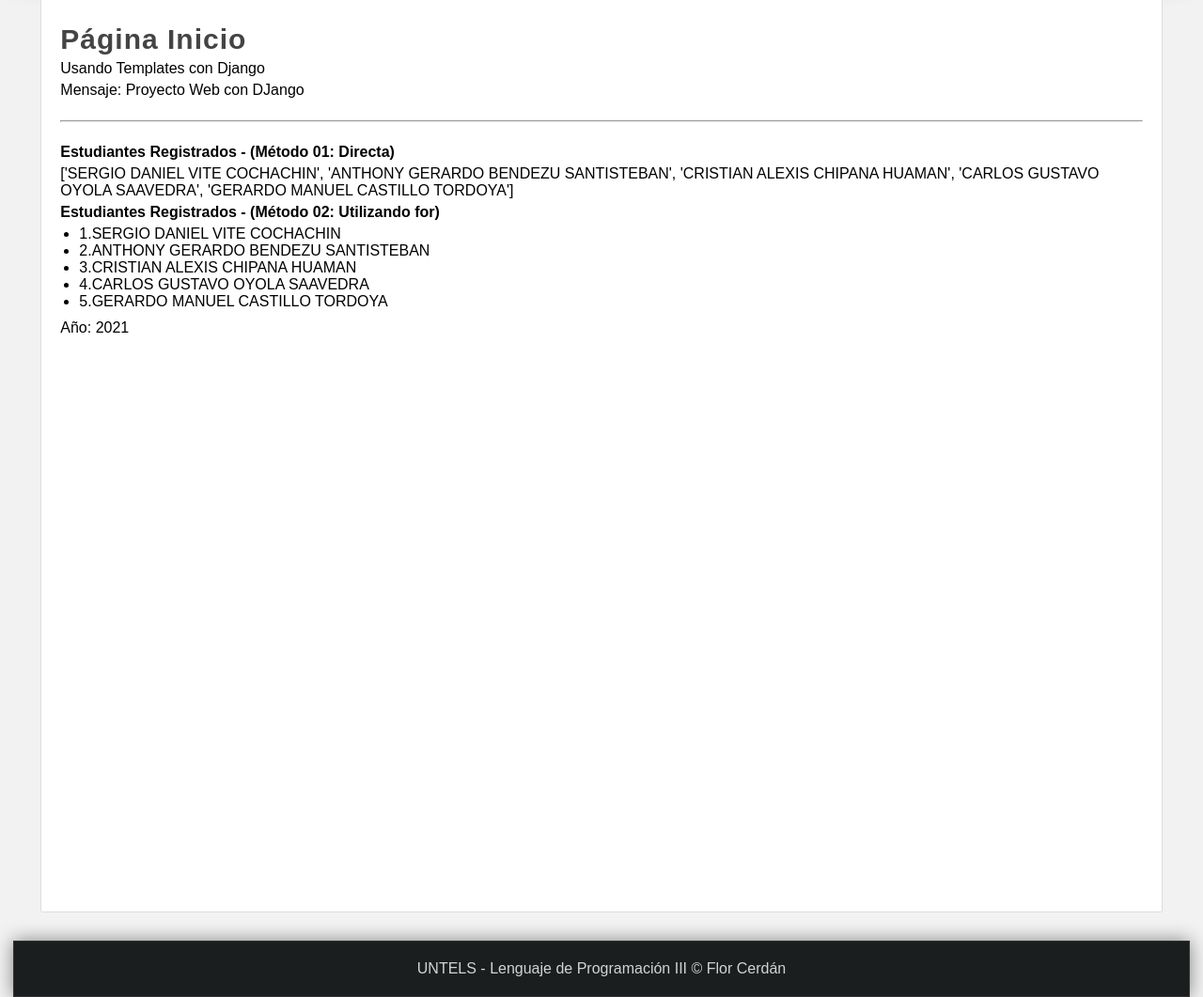
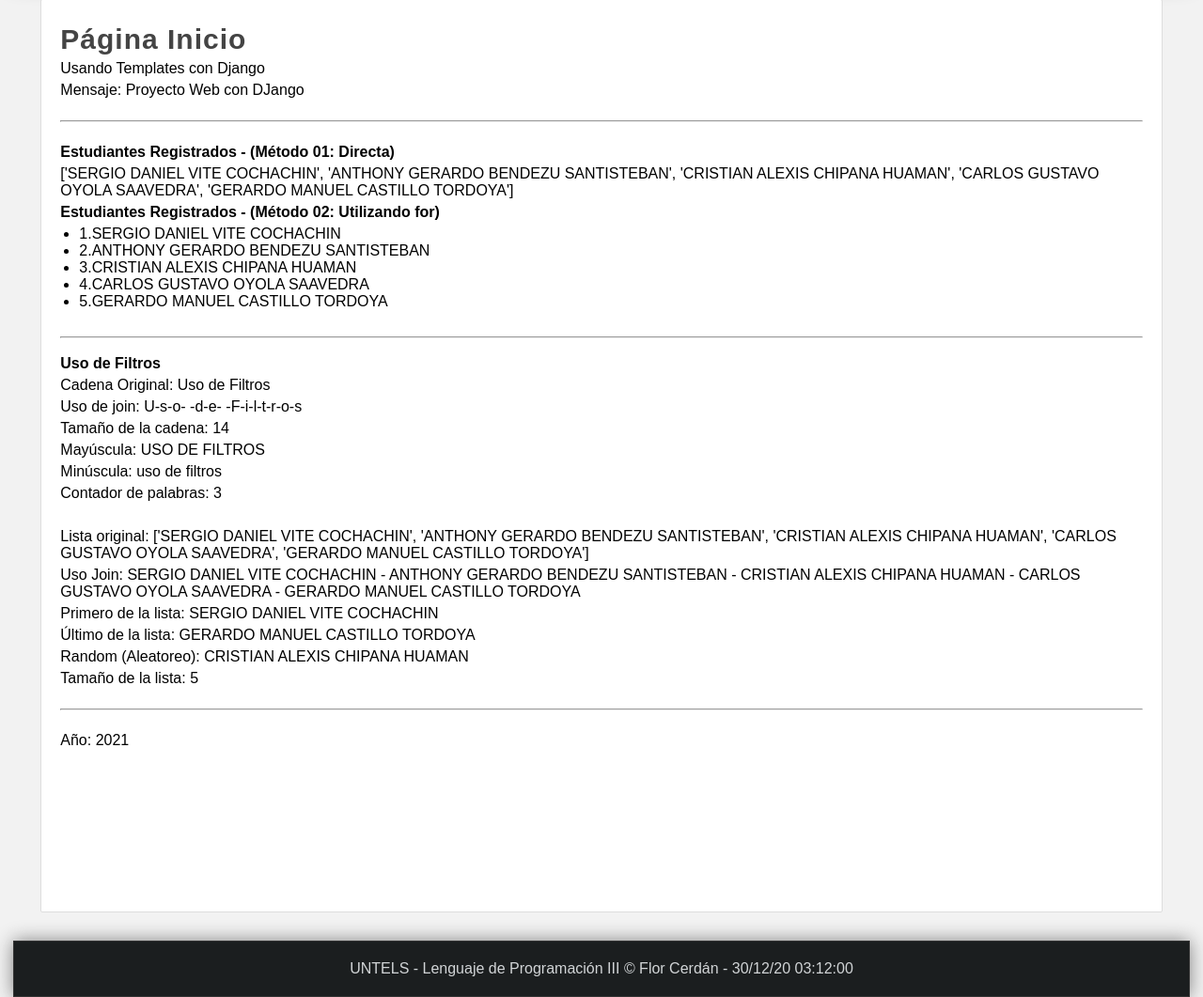
Before and after one commit to cerdanflor/2020-2-LP3S1, a Django app: page / in a window 1280 px wide. Shown: the part 223-1284 px from the top of the page at 94% size. Run offline with Django 3.2, Linux system fonts and the light colour scheme.

Commit message:
Semana 11 - Uso de Filtros

```diff
--- /dev/null
+++ b/ProyectosDJango/s07proyecto002/miapp/templates/filtros.html
@@ -0,0 +1,46 @@
+<br>
+<hr>
+<br>
+<strong> {{encabezado}}</strong>
+
+<br>
+<p>
+    Cadena Original: {{encabezado|default:"Sección sin título"}}
+</p>
+<p>
+    Uso de join: {{encabezado|join:'-'}}
+</p>
+<p>
+    Tamaño de la cadena: {{encabezado|length}}
+</p>
+<p>
+    Mayúscula: {{encabezado|upper}}
+</p>
+<p>
+    Minúscula: {{encabezado|lower}}
+</p>
+<p>
+    Contador de palabras: {{encabezado|wordcount}}
+</p>
+<br>
+<p>
+    Lista original: {{estudiantes}}
+</p>
+<p>
+    Uso Join: {{estudiantes|join:' - '}}
+</p>
+<p>
+    Primero de la lista: {{estudiantes|first}}
+</p>
+<p>
+    Último de la lista: {{estudiantes|last}}
+</p>
+<p>
+    Random (Aleatoreo): {{estudiantes|random}}
+</p>
+<p>
+    Tamaño de la lista: {{estudiantes|length}}
+</p>
+<br>
+<hr>
+<br>
--- a/ProyectosDJango/s07proyecto002/miapp/templates/index.html
+++ b/ProyectosDJango/s07proyecto002/miapp/templates/index.html
@@ -19,6 +19,6 @@
     {% endif %}
 
     {% include 'listado_estudiantesregistrados.html' with encabezado="Estudiantes Registrados" %}
-
+    {% include 'filtros.html' with encabezado="Uso de Filtros" %}
     <p>Año: 2021</p>
 {% endblock content %}
--- a/ProyectosDJango/s07proyecto002/miapp/templates/layout.html
+++ b/ProyectosDJango/s07proyecto002/miapp/templates/layout.html
@@ -25,16 +25,16 @@
         <nav>
             <ul>
                 <li>
-                    <a href="/inicio">Inicio</a>
+                    <a href="{% url 'inicio' %}">Inicio</a>
                 </li>
                 <li>
-                    <a href="/saludo">Mensaje de Saludo</a>
+                    <a href="{% url 'saludo' %}">Mensaje de Saludo</a>
                 </li>
                 <li>
-                    <a href="/rango">Mostrar Numeros [a,b]</a>
+                    <a href="{% url 'rango' %}">Mostrar Numeros [a,b]</a>
                 </li>
                 <li>
-                    <a href="/rango2">Mostrar Numeros [a,b] (Con Parámetro)</a>
+                    <a href="{% url 'rango2' %}">Mostrar Numeros [a,b] (Con Parámetro)</a>
                 </li>
             </ul>
         </nav>
@@ -55,7 +55,7 @@
             </div>
         </div>
         <footer>
-            UNTELS - Lenguaje de Programación III &copy; Flor Cerdán
+            UNTELS - Lenguaje de Programación III &copy; Flor Cerdán - {% now "d/m/y h:m:s" %}
         </footer>
     </body>
 </html>
--- a/ProyectosDJango/s07proyecto002/s07proyecto002/settings.py
+++ b/ProyectosDJango/s07proyecto002/s07proyecto002/settings.py
@@ -112,7 +112,7 @@ USE_I18N = True
 
 USE_L10N = True
 
-USE_TZ = True
+USE_TZ = False
 
 
 # Static files (CSS, JavaScript, Images)
```
